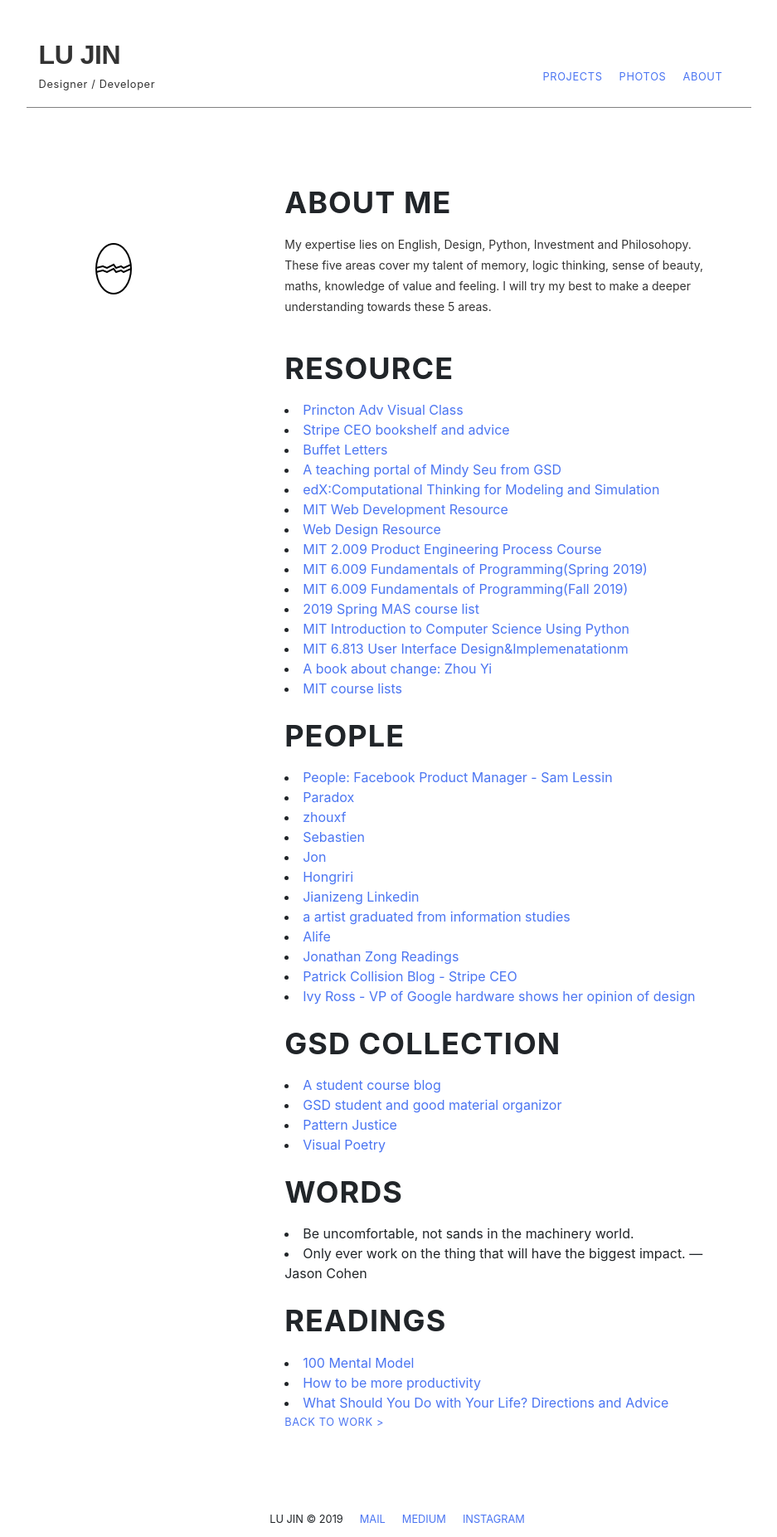
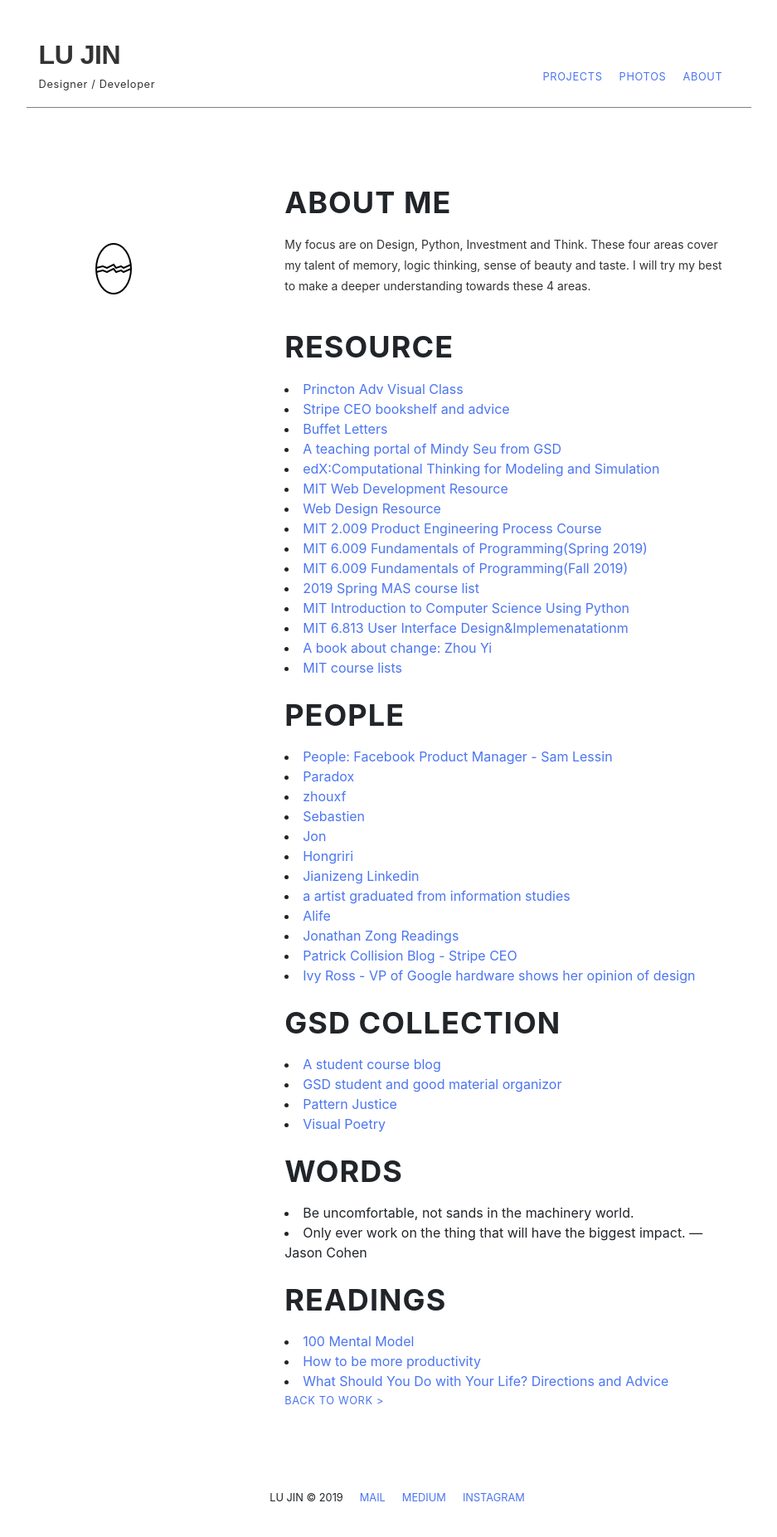
Before and after one commit to beforux/ShakeYourLove, a Jekyll site: the page list.html, which Jekyll copies as it is, in a window 1280 px wide. Shown: the whole page at 83% size, without its empty margins (171-1108 px from the left). Built offline with Jekyll 4.4.1, drawn with Linux system fonts in a browser that asks for light colours; nearby versions of some CDN libraries; after the commit the page ends 1827 px from its top, so only the background shows below that.

Commit message:
Update list.html

```diff
--- a/list.html
+++ b/list.html
@@ -41,7 +41,7 @@
               </div>
               <div class="col-sm-8">
                   <h3>About me</h3>
-                  <p>My expertise lies on English, Design, Python, Investment and Philosohopy. These five areas cover my talent of memory, logic thinking, sense of beauty, maths, knowledge of value and feeling. I will try my best to make a deeper understanding towards these 5 areas. </p>
+                  <p>My focus are on Design, Python, Investment and Think. These four areas cover my talent of memory, logic thinking, sense of beauty and taste. I will try my best to make a deeper understanding towards these 4 areas. </p>
 
                   <h3>Resource</h3>
                 <li> <a href="http://i-n-t-e-r-f-a-c-e.org/">Princton Adv Visual Class</a></li>
```
